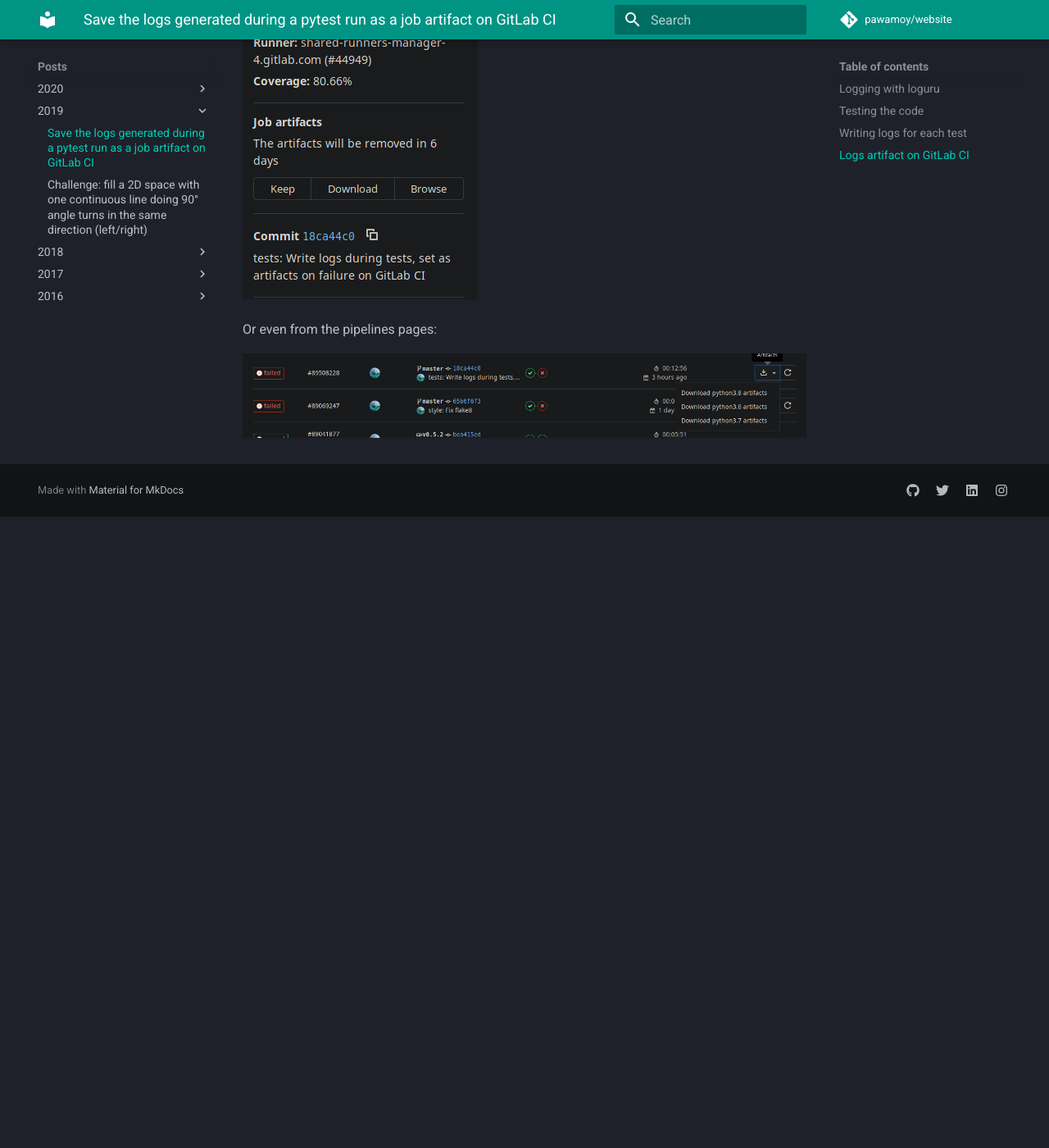
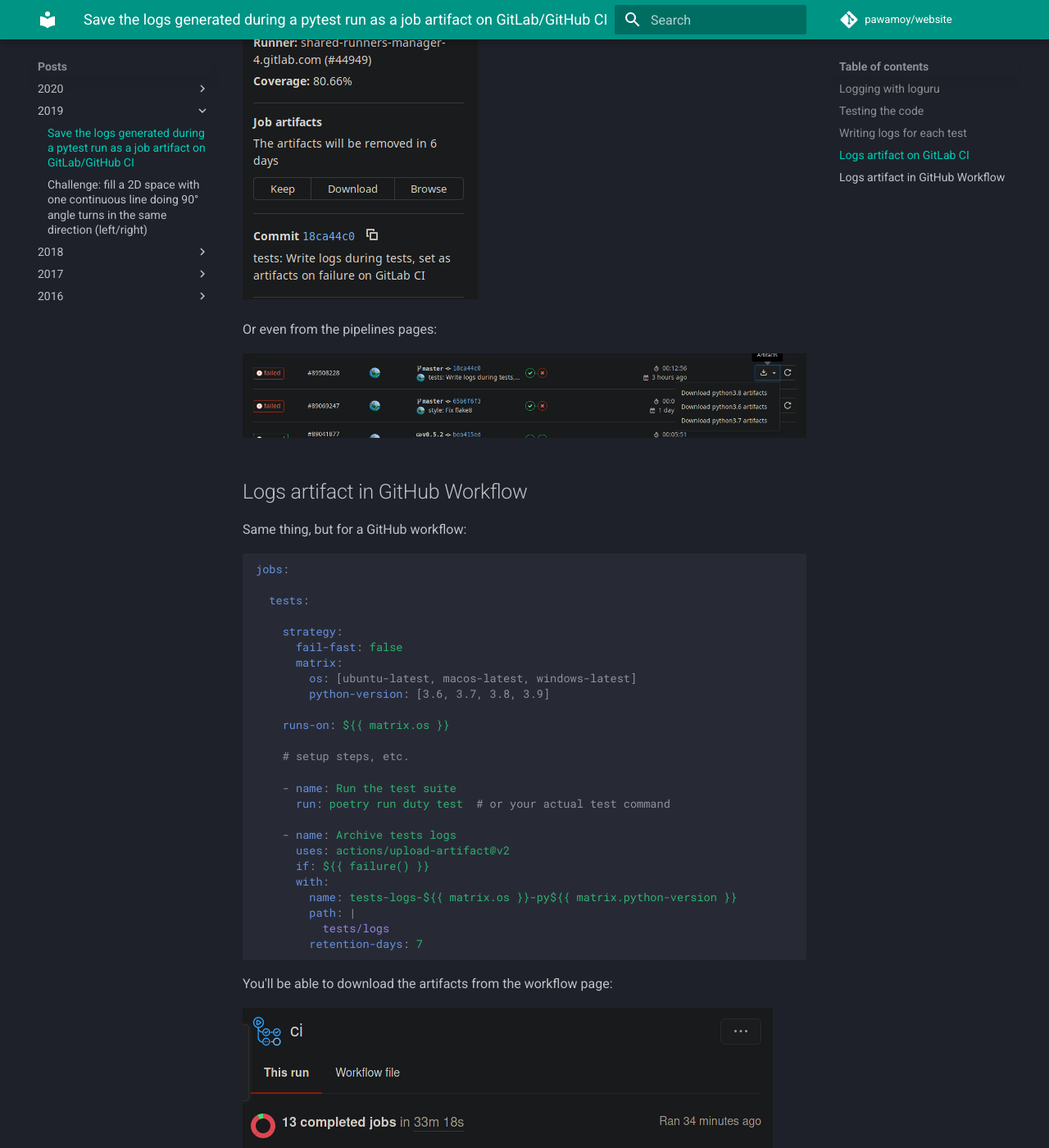
Before and after one commit to pawamoy/website, an MkDocs documentation site: the page built from docs/posts/save-pytest-logs-as-artifact-gitlab-ci.md, in a window 1280 px wide and 1400 px high, scrolled down 3984 px. Shown: the whole window at 82% size. Built offline with MkDocs 1.6.1 and Material for MkDocs 9.7.7, drawn with Linux system fonts in a browser that asks for light colours; emoji names are drawn with the system emoji font; comment, search, counter and statistics services are not loaded; before the commit the page ends 4614 px from its top, so only the background shows below that; some of the changed text lies outside the part shown.

Commit message:
Add GitHub Workflow config to 'pytest logs artifacts' post

````diff
--- a/docs/posts/save-pytest-logs-as-artifact-gitlab-ci.md
+++ b/docs/posts/save-pytest-logs-as-artifact-gitlab-ci.md
@@ -1,10 +1,10 @@
 ---
 template: post.html
-title: "Save the logs generated during a pytest run as a job artifact on GitLab CI"
+title: "Save the logs generated during a pytest run as a job artifact on GitLab/GitHub CI"
 date: 2019-10-17
 authors:
   - Timothée Mazzucotelli
-tags: pytest loguru logs gitlab ci artifact
+tags: pytest loguru logs gitlab ci artifact github
 image: /assets/loguru.png
 ---
 
@@ -44,6 +44,7 @@
 - [GitLab CI](https://docs.gitlab.com/ee/ci/) as Continuous Integration service.
 
 ## Logging with loguru
+
 Let say you have an interactive function that accepts user input
 and execute code according to this input. Anything could happen,
 right? So you log every exception that might happen like this:
@@ -59,6 +60,7 @@
 ```
 
 ## Testing the code
+
 Now in `pytest`, you would write a test function:
 
 ```python
@@ -75,6 +77,7 @@
 of each test function into its own file on the disk.
 
 ## Writing logs for each test
+
 `pytest` allows you to run code before each test using
 fixtures. It's a bit more powerful than that (check the docs),
 but this is how we use it in this post.
@@ -180,6 +183,7 @@
 as an artifact.
 
 ## Logs artifact on GitLab CI
+
 You'll typically want to download the logs when a job failed.
 
 Add this in your test job:
@@ -199,3 +203,39 @@
 Or even from the pipelines pages:
 
 ![artifacts2](/assets/gitlab_artifacts2.png)
+
+## Logs artifact in GitHub Workflow
+
+Same thing, but for a GitHub workflow:
+
+```yaml
+jobs:
+
+  tests:
+
+    strategy:
+      fail-fast: false
+      matrix:
+        os: [ubuntu-latest, macos-latest, windows-latest]
+        python-version: [3.6, 3.7, 3.8, 3.9]
+
+    runs-on: ${{ matrix.os }}
+
+    # setup steps, etc.
+
+    - name: Run the test suite
+      run: poetry run duty test  # or your actual test command
+
+    - name: Archive tests logs
+      uses: actions/upload-artifact@v2
+      if: ${{ failure() }}
+      with:
+        name: tests-logs-${{ matrix.os }}-py${{ matrix.python-version }}
+        path: |
+          tests/logs
+        retention-days: 7
+```
+
+You'll be able to download the artifacts from the workflow page:
+
+![artifacts_github](/assets/github_artifacts.png)
````
Also changed, not shown: docs/assets/github_artifacts.png (added).
